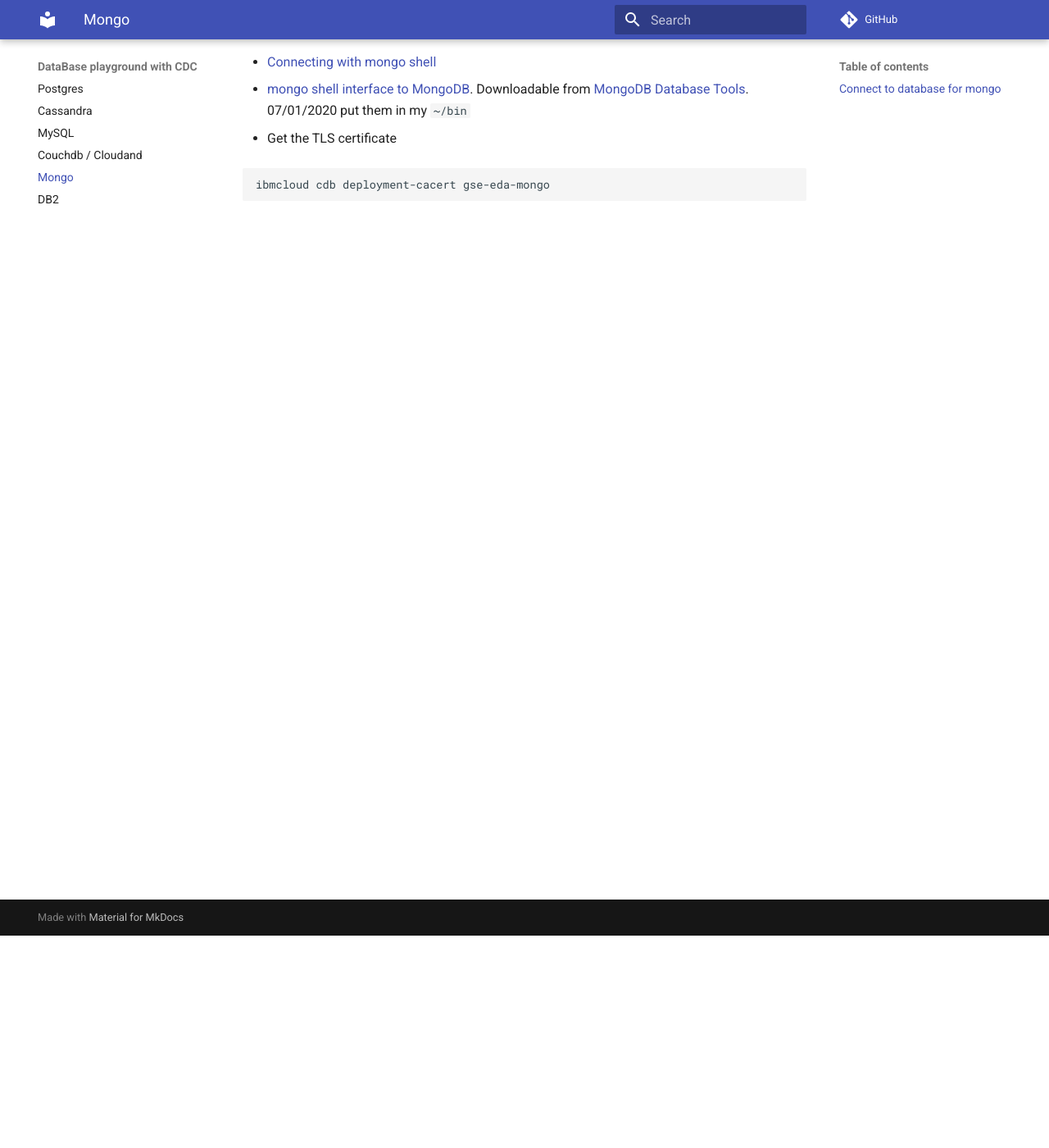
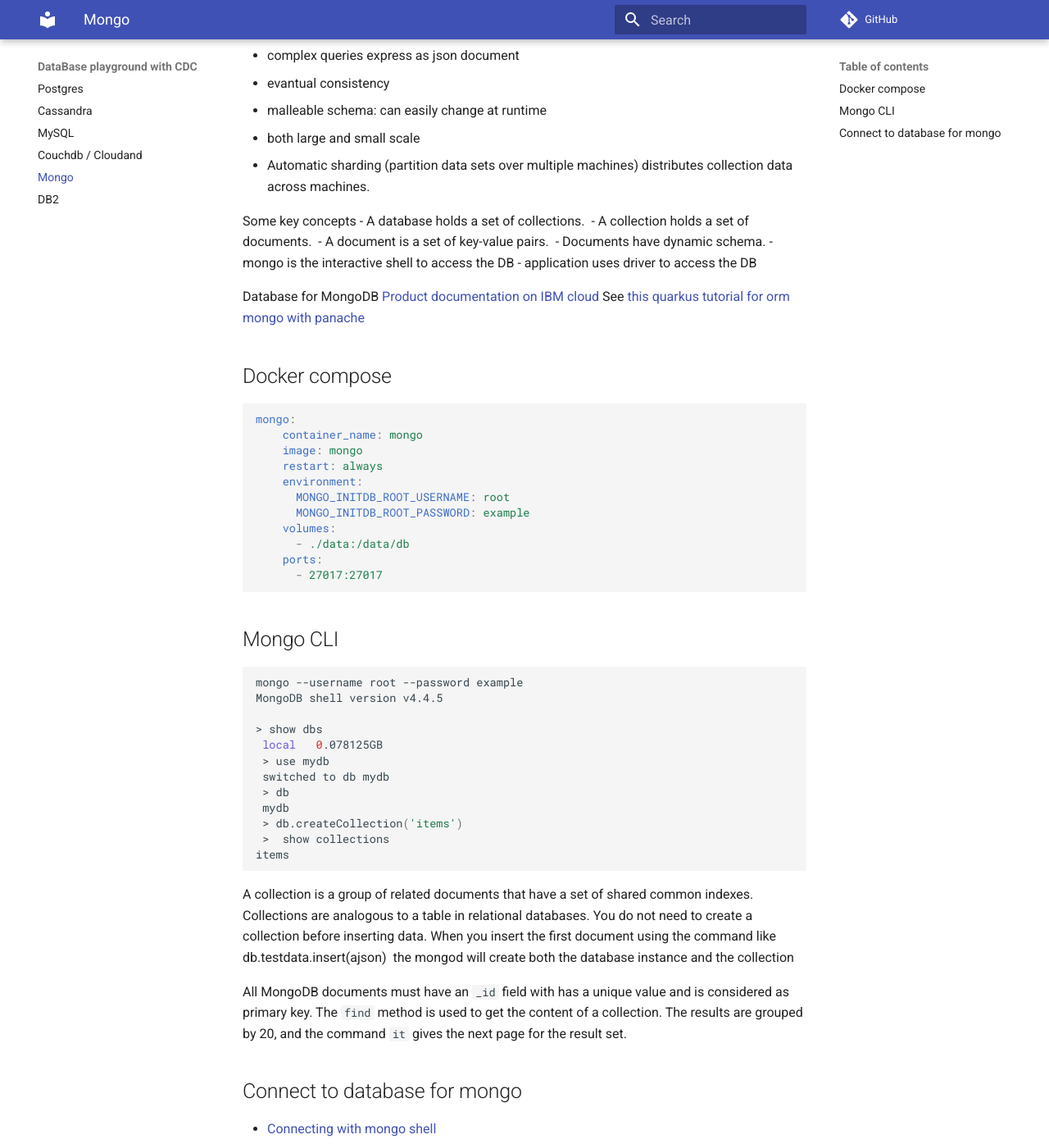
Before and after one commit to jbcodeforce/db-play, an MkDocs documentation site: the page built from docs/mongodb.md, in a window 1280 px wide and 1400 px high, scrolled down 259 px. Shown: the whole window at 82% size. Built offline with MkDocs 1.6.1 and Material for MkDocs 9.7.7, drawn with Linux system fonts in a browser that asks for light colours; comment, search, counter and statistics services are not loaded; some of the changed text lies outside the part shown.

Commit message:
update mongodb

````diff
--- a/docs/mongodb.md
+++ b/docs/mongodb.md
@@ -1,8 +1,63 @@
 # MongoDB
 
-Database for MongoDB Product [doc on cloud](https://cloud.ibm.com/docs/databases-for-mongodb)
+Open source document oriented database designed to scale. It stores parsed json doc or bson.
+For production deployments mongodb uses distributed servers with replication and automatic master failover
+
+It supports:
+
+* complex queries express as json document
+* evantual consistency
+* malleable schema: can easily change at runtime
+* both large and small scale
+* Automatic sharding (partition data sets over multiple machines) distributes collection data across machines.
+
+Some key concepts
+- A database holds a set of collections.
+- A collection holds a set of documents.
+- A document is a set of key-value pairs.
+- Documents have dynamic schema.
+- mongo is the interactive shell to access the DB
+- application uses driver to access the DB
+
+Database for MongoDB [Product documentation on IBM cloud](https://cloud.ibm.com/docs/databases-for-mongodb)
 See [this quarkus tutorial for orm mongo with panache](https://quarkus.io/guides/mongodb-panache)
 
+## Docker compose
+
+```yaml
+mongo:
+    container_name: mongo
+    image: mongo
+    restart: always
+    environment:
+      MONGO_INITDB_ROOT_USERNAME: root
+      MONGO_INITDB_ROOT_PASSWORD: example
+    volumes:
+      - ./data:/data/db
+    ports:
+      - 27017:27017
+```
+
+## Mongo CLI
+
+```sh
+mongo --username root --password example
+MongoDB shell version v4.4.5
+
+> show dbs
+ local   0.078125GB
+ > use mydb
+ switched to db mydb
+ > db
+ mydb
+ > db.createCollection('items')
+ >  show collections
+items
+```
+
+A collection is a group of related documents that have a set of shared common indexes. Collections are analogous to a table in relational databases. You do not need to create a collection before inserting data. When you insert the first document using the command like db.testdata.insert(ajson)  the mongod will create both the database instance and the collection
+
+All MongoDB documents must have an `_id` field with has a unique value and is considered as primary key. The `find` method is used to get the content of a collection. The results are grouped by 20, and the command `it` gives the next page for the result set.
 
 ## Connect to database for mongo
 
````
